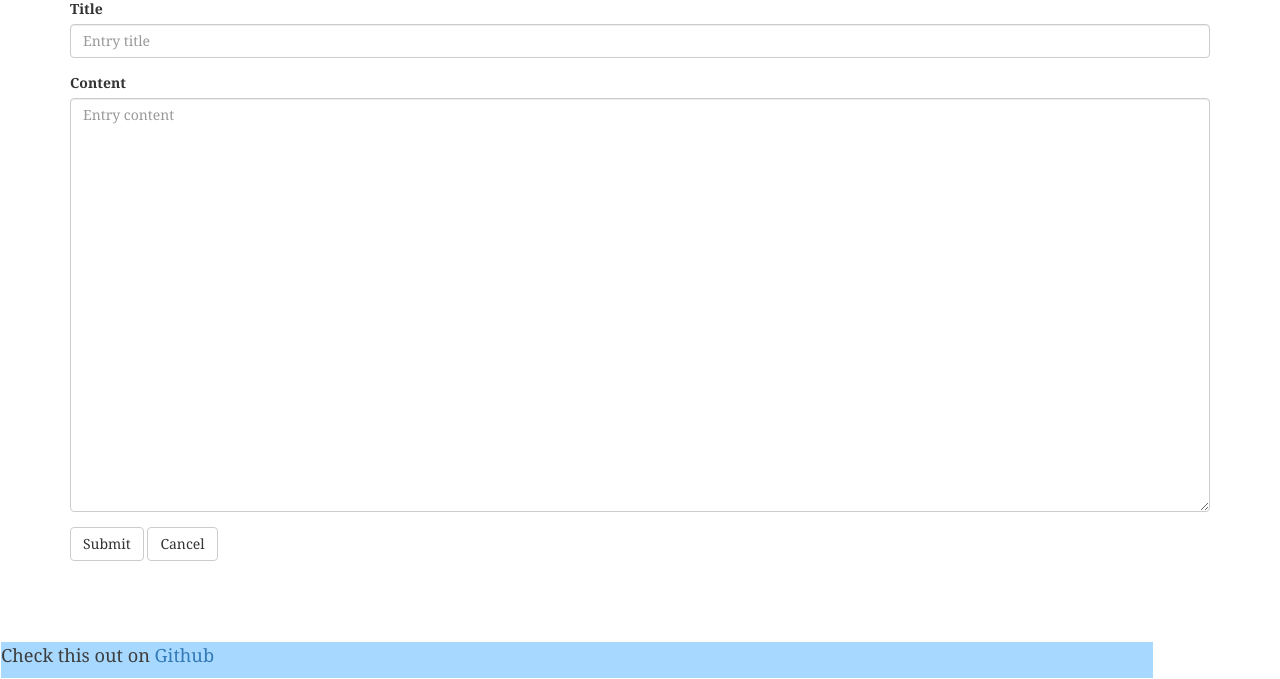
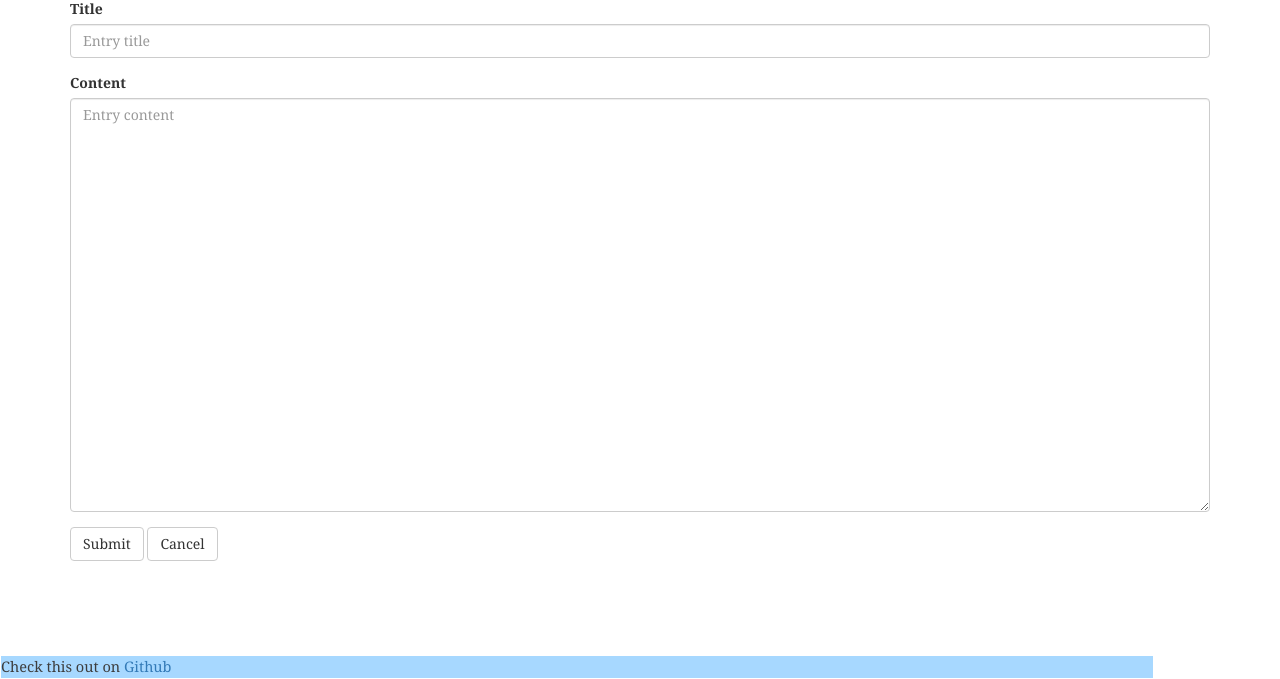
Before and after one commit to j10sanders/WinTheMini, a Flask app: page /entry/1/edit in a window 1280 px wide. Shown: the part 121-800 px from the top of the page. Run offline with Flask 2, Linux system fonts and the light colour scheme; some libraries are stand-ins or nearby versions.

Commit message:
footer is nicer

```diff
--- a/crossword/templates/base.html
+++ b/crossword/templates/base.html
@@ -69,10 +69,12 @@ h2{
 
 footer { padding: 0em 0;
 width: 90%;
+height: 2em;
 background: #A7D8FF;
 position: fixed;
-bottom: 1px;
-margin-left: 1px;
+bottom: .1em;
+margin-left: .1em;
+font-size: .8em;
 }
 
 .content-footer{
```
